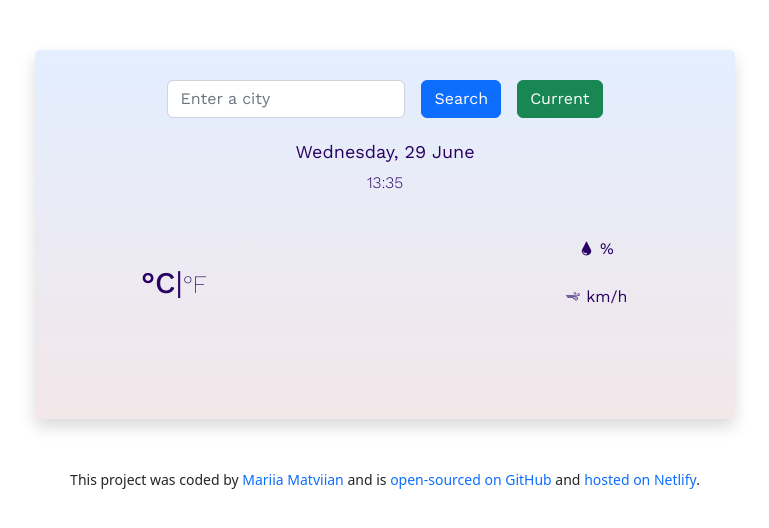
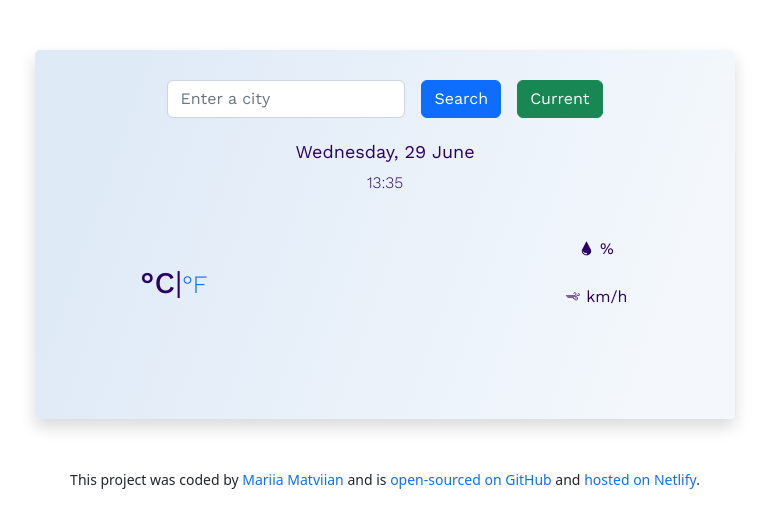
Before and after one commit to o-ponchik/weather-app, a plain HTML site: page index.html in a window 1280 px wide. Shown: the whole page, without its empty margins (255-1024 px from the left). Drawn offline with nearby package versions, Linux system fonts and the light colour scheme.

Commit message:
changed_background_and_added_showing_of_current_weather_after_page_load

```diff
--- a/src/script.js
+++ b/src/script.js
@@ -277,6 +277,8 @@ document
   .querySelector(`#current-btn`)
   .addEventListener("click", onclickWeather);
 
+window.addEventListener("load", onclickWeather);
+
 // Convert celsius to Fahrenheit
 function changeToFahrenheit() {
   // remove the active class from #celsius
--- a/src/style.css
+++ b/src/style.css
@@ -19,7 +19,11 @@
   max-width: 700px;
   max-height: fit-content;
   /* width: 700px; */
-  background: linear-gradient(to top, #f3e7e9 0%, #e3eeff 99%, #e3eeff 100%);
+  background: linear-gradient(
+    109.6deg,
+    rgb(223, 234, 247) 11.2%,
+    rgb(244, 248, 252) 91.1%
+  );
 }
 
 /* Enter a city */
@@ -67,17 +71,17 @@ time {
 }
 
 .temperature a {
-  font-weight: 100;
+  font-weight: 300;
   font-size: 25px;
   cursor: pointer;
-  color: #2a0163;
+  /* color: #2a0163; */
   text-decoration: none;
   cursor: pointer;
 }
 
-.temperature a:hover {
+/* .temperature a:hover {
   font-weight: 500;
-}
+} */
 
 .temperature .active {
   font-size: 30px;
```
